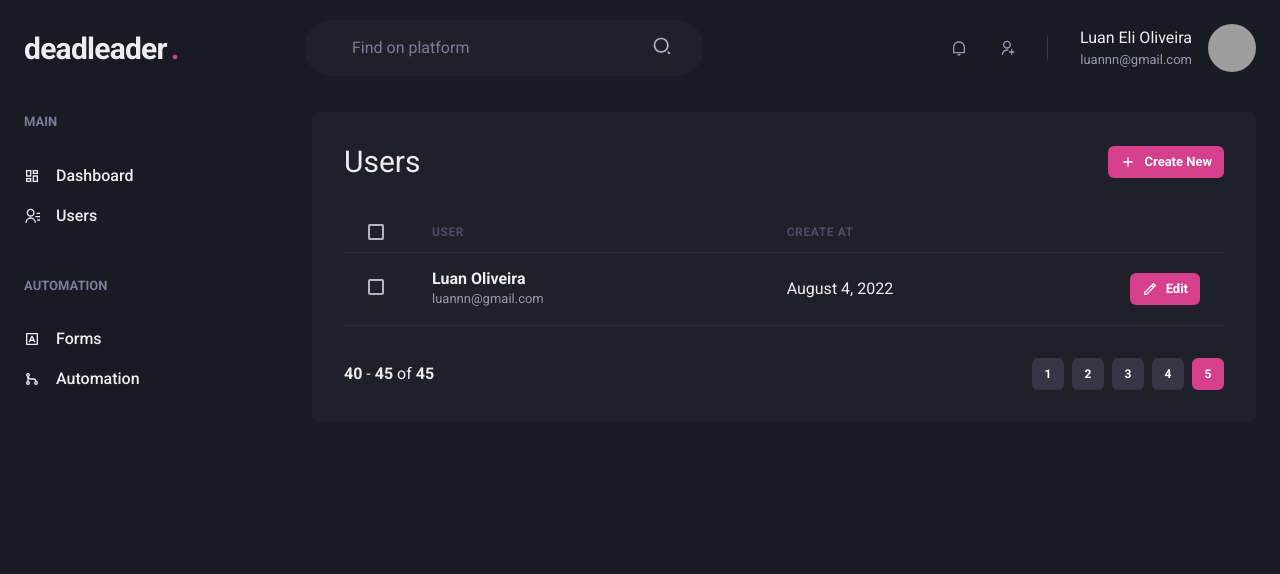
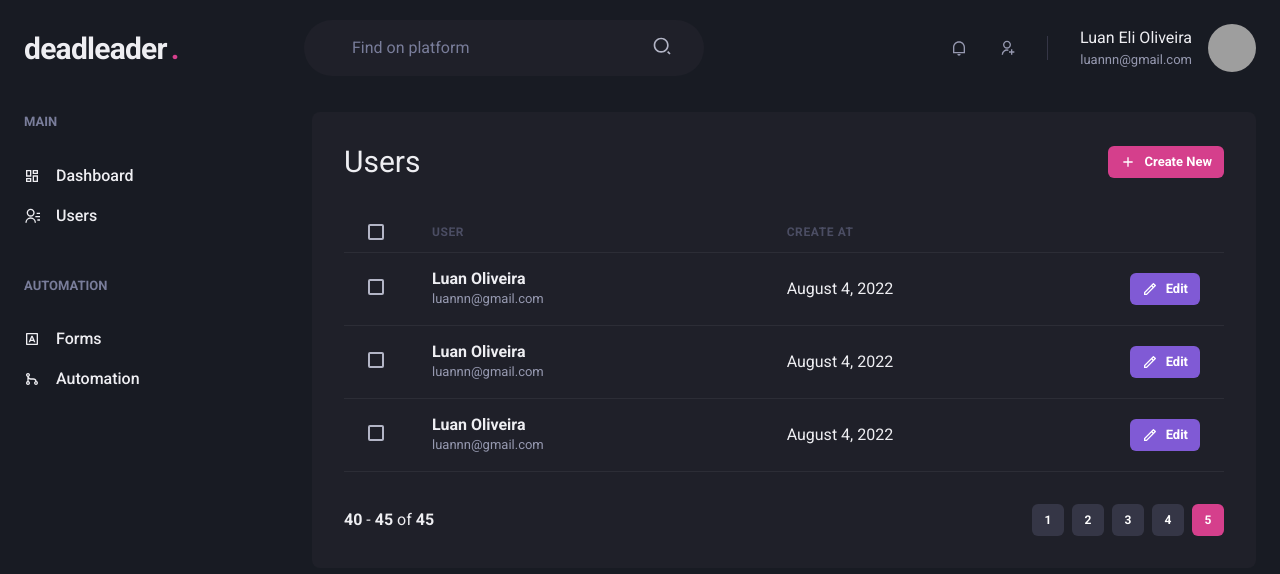
Before and after one commit to luanelioliveira/deadleader, a Next.js app: page /users in a window 1280 px wide. Shown: the top 574 px of the page. Built offline with nearby package versions, Linux system fonts and the light colour scheme; grey boxes are pictures that could not be loaded.

Commit message:
configure reponsive page

```diff
--- a/src/components/Pagination/index.tsx
+++ b/src/components/Pagination/index.tsx
@@ -19,7 +19,7 @@ export function Pagination({ itemsPerPage, totalItems, pageCurrent }: Pagination
   }
 
   return (
-    <Stack direction="row" mt={8} justify="space-between" align="center" spacing={6}>
+    <Stack direction={["column", "row"]} mt={8} spacing={6} justify="space-between" align="center" >
       <Box>
         <strong>{pageStart}</strong> - <strong>{pageEnd}</strong> of <strong>{totalItems}</strong>
       </Box>
--- a/src/pages/dashboard.tsx
+++ b/src/pages/dashboard.tsx
@@ -67,12 +67,12 @@ export default function Dashboard() {
 
       <Sidebar/>
 
-        <SimpleGrid flex={1} gap={4} minChildWidth={320} alignItems="flex-start">
-          <Box p={8} bg="gray.800" borderRadius={8} pb={4}>
+        <SimpleGrid flex={1} gap={4} minChildWidth="320px" alignItems="flex-start">
+          <Box bg="gray.800" borderRadius={8} p={[6, 8]} pb={4}>
             <Text fontSize="lg" mb={4}> Subscribers of the Week</Text>
             <Chart type="area" height={160} options={options} series={series} />
           </Box>
-          <Box p={8} bg="gray.800" borderRadius={8} pb={4}>
+          <Box bg="gray.800" borderRadius={8} p={[2, 8]} pb={4}>
             <Text fontSize="lg" mb={4}> Openning Rate</Text>
             <Chart type="area" height={160} options={options} series={series} />
           </Box>
--- a/src/pages/users/index.tsx
+++ b/src/pages/users/index.tsx
@@ -1,4 +1,4 @@
-import { Box, Button, Checkbox, Flex, Heading, Icon, Table, Tbody, Td, Text, Th, Thead, Tr } from "@chakra-ui/react";
+import { Box, Button, Checkbox, Flex, Heading, Icon, Table, Tbody, Td, Text, Th, Thead, Tr, useBreakpointValue } from "@chakra-ui/react";
 import { Header } from "../../components/Header";
 import { Sidebar } from "../../components/Sidebar";
 
@@ -7,6 +7,11 @@ import { Pagination } from "../../components/Pagination";
 
 
 export default function UserList() {
+  const isWideVersion = useBreakpointValue({
+    base: false,
+    lg: true,
+  })
+
   return (
     <Box>
       <Header />
@@ -26,17 +31,17 @@ export default function UserList() {
           <Table colorScheme="whiteAlpha">
             <Thead>
               <Tr>
-                <Th px={6} color="gray.600" w={8}>
+                <Th px={[4, 4, 6]} color="gray.600" w={8}>
                   <Checkbox colorScheme="pink" />
                 </Th>
                 <Th>User</Th>
-                <Th>Create At</Th>
+                { isWideVersion && (<Th>Create At</Th>)}
                 <Th></Th>
               </Tr>
             </Thead>
             <Tbody>
               <Tr>
-                <Td px={6}>
+                <Td px={[4, 4, 6]} >
                   <Checkbox colorScheme="pink" />
                 </Td>
                 <Td>
@@ -45,10 +50,44 @@ export default function UserList() {
                     <Text fontSize="small" color="gray.300">luannn@gmail.com</Text>
                   </Box>
                 </Td>
-                <Td>August 4, 2022</Td>
-                <Td width={8}>
-                  <Button as="a" size="sm" fontSize="small" colorScheme="pink" leftIcon={<Icon as={RiPencilLine} fontSize="16"></Icon>}>
-                    Edit
+                {isWideVersion && (<Td>August 4, 2022</Td>)}
+                <Td width={4}>
+                  <Button as="a" size="sm" fontSize="small" colorScheme="purple" leftIcon={<Icon as={RiPencilLine} fontSize="16"></Icon>}>
+                    {isWideVersion && "Edit"}
+                  </Button>
+                </Td>
+              </Tr>
+              <Tr>
+                <Td px={[4, 4, 6]} >
+                  <Checkbox colorScheme="pink" />
+                </Td>
+                <Td>
+                  <Box>
+                    <Text fontWeight="bold">Luan Oliveira</Text>
+                    <Text fontSize="small" color="gray.300">luannn@gmail.com</Text>
+                  </Box>
+                </Td>
+                {isWideVersion && (<Td>August 4, 2022</Td>)}
+                <Td width={4}>
+                  <Button as="a" size="sm" fontSize="small" colorScheme="purple" leftIcon={<Icon as={RiPencilLine} fontSize="16"></Icon>}>
+                    {isWideVersion && "Edit"}
+                  </Button>
+                </Td>
+              </Tr>
+              <Tr>
+                <Td px={[4, 4, 6]} >
+                  <Checkbox colorScheme="pink" />
+                </Td>
+                <Td>
+                  <Box>
+                    <Text fontWeight="bold">Luan Oliveira</Text>
+                    <Text fontSize="small" color="gray.300">luannn@gmail.com</Text>
+                  </Box>
+                </Td>
+                {isWideVersion && (<Td>August 4, 2022</Td>)}
+                <Td width={4}>
+                  <Button as="a" size="sm" fontSize="small" colorScheme="purple" leftIcon={<Icon as={RiPencilLine} fontSize="16"></Icon>}>
+                    {isWideVersion && "Edit"}
                   </Button>
                 </Td>
               </Tr>
```
